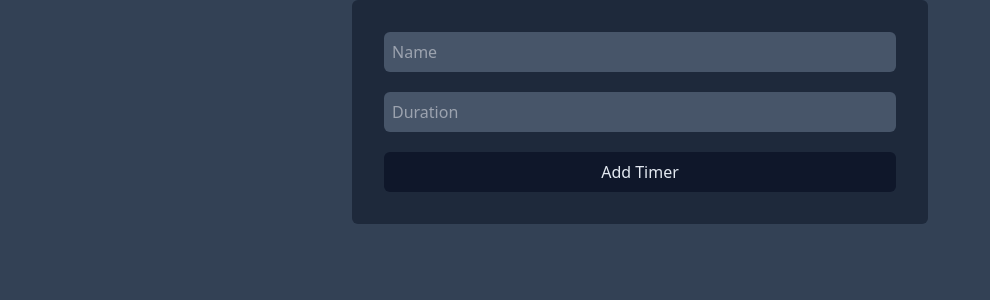
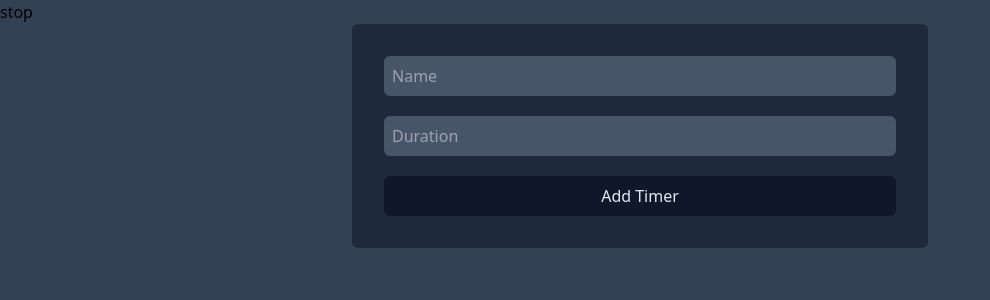
Before and after one commit to madza-gh/React-Project2, a React (Vite) app: page / in a window 1280 px wide. Shown: the top 300 px of the page, without its empty margins (0-990 px from the left). Built offline with nearby package versions, Linux system fonts and the light colour scheme.

Commit message:
add TimersControl component and use useContext hook in timers-context

```diff
--- a/src/App.tsx
+++ b/src/App.tsx
@@ -1,11 +1,16 @@
 import AddTimer from "./components/AddTimer"
+import TimersControl from "./components/TimersControl"
+import TimersContextProvider from "./store/timers-context"
 
 
 function App(){
   return(
-    <div>
-      <AddTimer/>
-    </div>
+    <TimersContextProvider>
+      <div>
+        <TimersControl></TimersControl>
+        <AddTimer/>
+      </div>
+    </TimersContextProvider>
   )
 
 }
--- a/src/components/AddTimer.tsx
+++ b/src/components/AddTimer.tsx
@@ -1,23 +1,37 @@
-import Input from "./Input"
-import Form from "./Form"
-import Button from "./button"
+import Input from "./Input";
+import Form from "./Form";
+import Button from "./button";
 
-function AddTimer(){
-    function handleOnSave(data:unknown){
-        const extractedData = data as {name:string , duration:string}
+function AddTimer() {
+  function handleOnSave(data: unknown) {
+    const extractedData = data as { name: string; duration: string };
 
-        console.log(extractedData)
-      }
-      return(
-          <div>
-            <Form onSave={handleOnSave} className="bg-slate-800 flex flex-col p-8 max-w-xl rounded-md mx-auto gap-5">
-              <Input id="name" type="text" placeholder="Name" className="p-2 bg-slate-600 w-full outline-none rounded-md"/>
-              <Input id="duration" type="text" placeholder="Duration" className="p-2 bg-slate-600 w-full outline-none rounded-md" />
-              <Button className="p-2 bg-slate-900 rounded-md text-slate-200">Add Timer</Button>
-            </Form>
-          </div>
-      )
+    console.log(extractedData);
+  }
+  return (
+    <div>
+      <Form
+        onSave={handleOnSave}
+        className="bg-slate-800 flex flex-col p-8 max-w-xl rounded-md mx-auto gap-5"
+      >
+        <Input
+          id="name"
+          type="text"
+          placeholder="Name"
+          className="p-2 bg-slate-600 w-full outline-none rounded-md"
+        />
+        <Input
+          id="duration"
+          type="text"
+          placeholder="Duration"
+          className="p-2 bg-slate-600 w-full outline-none rounded-md"
+        />
+        <Button className="p-2 bg-slate-900 rounded-md text-slate-200">
+          Add Timer
+        </Button>
+      </Form>
+    </div>
+  );
 }
 
-
-export default AddTimer
+export default AddTimer;
--- /dev/null
+++ b/src/components/TimersControl.tsx
@@ -0,0 +1,15 @@
+import Button from "./button"
+import { useTimersContext } from "../store/timers-context"
+
+
+function TimersControl(){
+    const timersCtx = useTimersContext()
+
+    return(
+        <div>
+            <Button>{timersCtx.isRunning ? 'stop' : 'start'}</Button>
+        </div>
+    )
+}
+
+export default TimersControl
--- a/src/store/timers-context.tsx
+++ b/src/store/timers-context.tsx
@@ -1,4 +1,4 @@
-import { createContext, ReactNode } from "react";
+import { createContext, ReactNode, useContext } from "react";
 
 type Timer ={
     name: string
@@ -18,13 +18,22 @@ type TimersContextValue = TimersState &{
 
 const TimersContext = createContext<TimersContextValue | null>(null)
 
+export function useTimersContext(){
+    const timersCtx = useContext(TimersContext)
+
+    if(timersCtx === null){
+        throw new Error('TimersContext is null')
+    }
+    return timersCtx
+}
+
 type TimersContextProviderProps={
     children: ReactNode
 }
 
 export default function TimersContextProvider({children}:TimersContextProviderProps){
     const ContextValue:TimersContextValue ={
-        isRunning:false,
+        isRunning:true,
         timers:[],
         addTimers (timerData){},
         startTimers() {},
```
